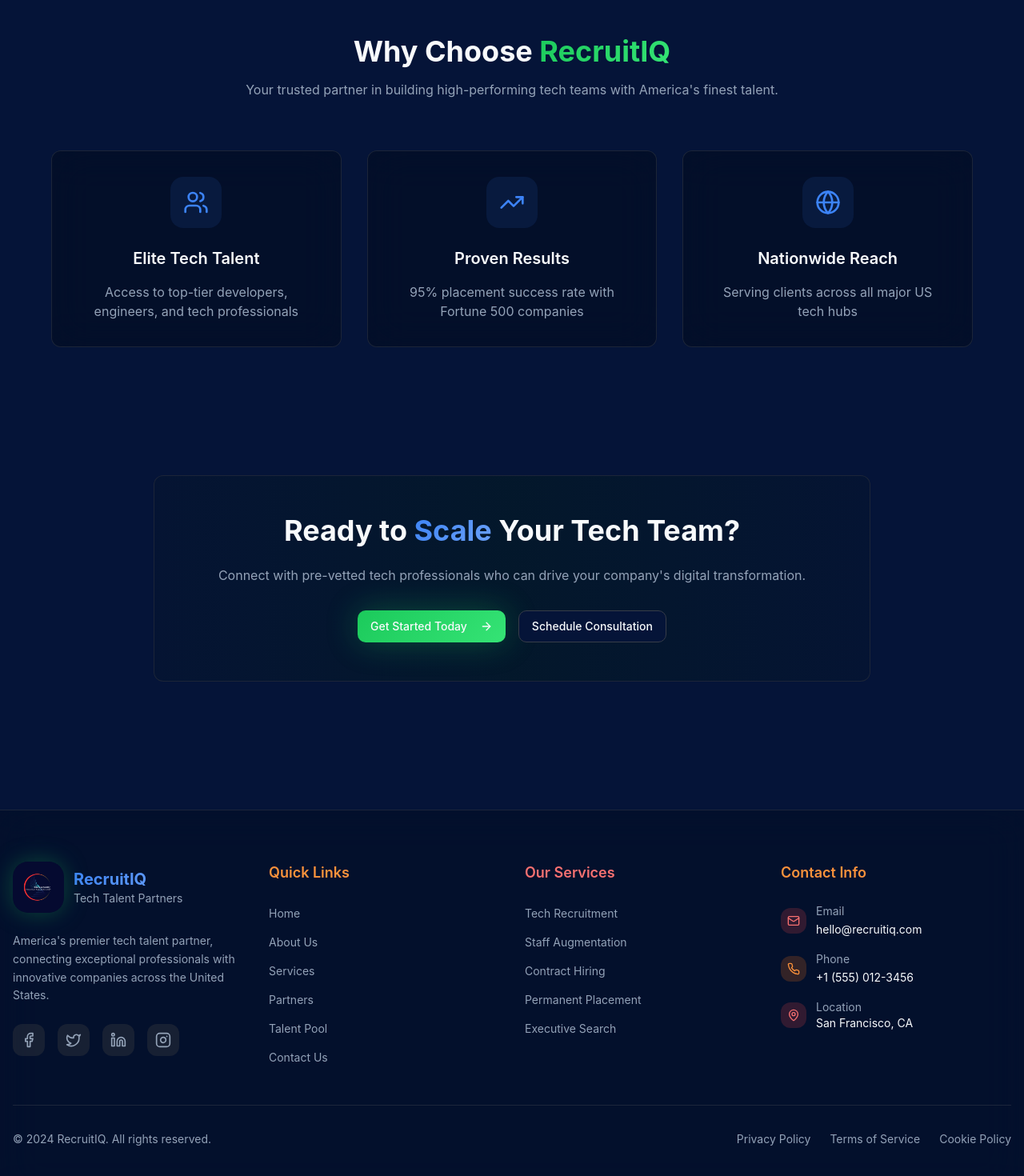
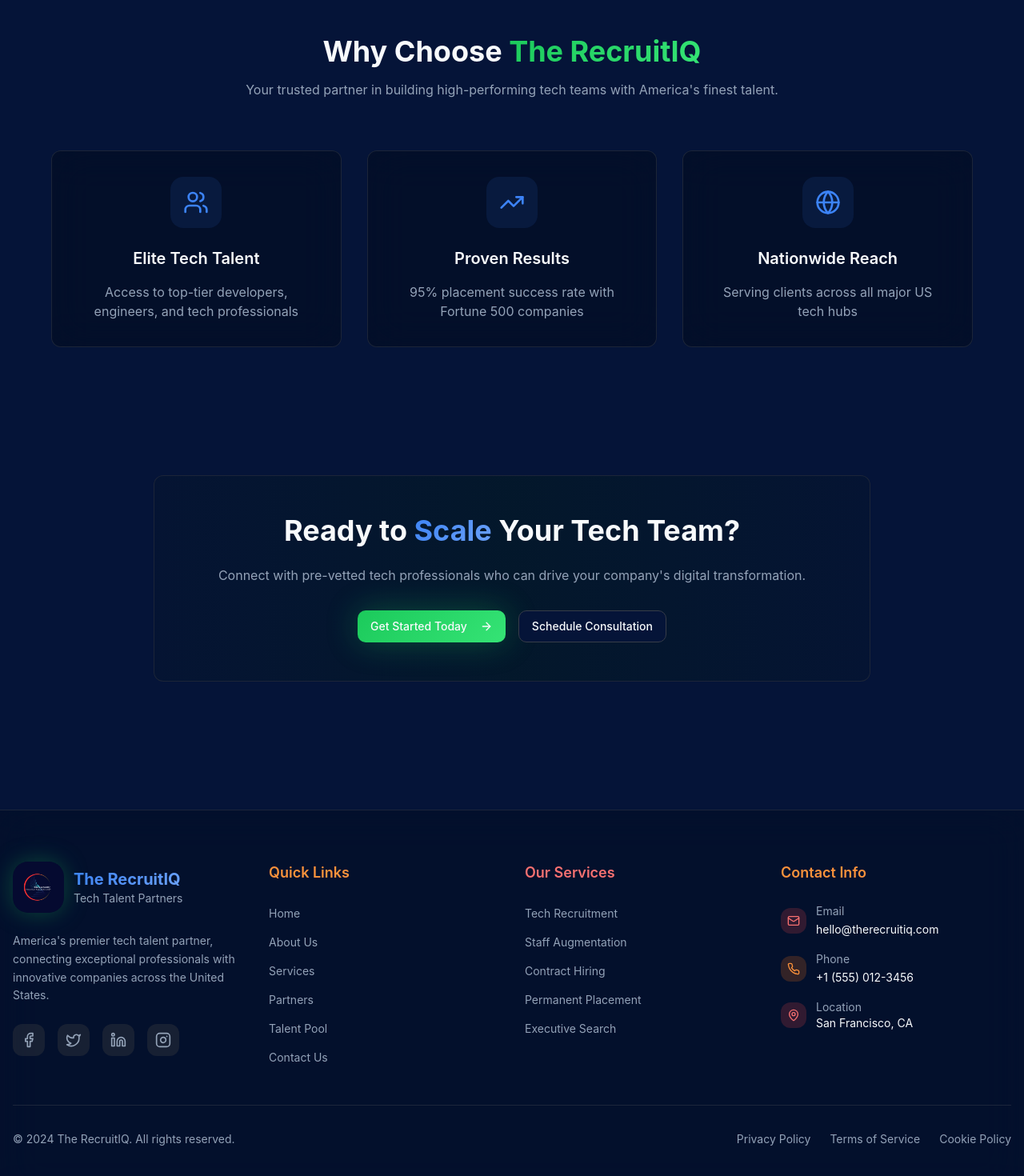
Before and after one commit to RahulAdminRecruitIQ/fluent-design-site, a React (Vite) app: page / in a window 1280 px wide. Shown: the part 956-2426 px from the top of the page at 80% size. Built offline with nearby package versions, Linux system fonts and the light colour scheme.

Commit message:
Update company name from RecruitIQ to The RecruitIQ

```diff
--- a/src/components/Footer.tsx
+++ b/src/components/Footer.tsx
@@ -39,7 +39,7 @@ const Footer = () => {
                 className="w-16 h-16 logo-animated-small"
               />
               <div className="ml-3">
-                <h3 className="text-xl font-bold text-gradient-primary">RecruitIQ</h3>
+                <h3 className="text-xl font-bold text-gradient-primary">The RecruitIQ</h3>
                 <p className="text-sm text-muted-foreground">Tech Talent Partners</p>
               </div>
             </div>
@@ -104,8 +104,8 @@ const Footer = () => {
                 </div>
                 <div>
                   <p className="text-sm text-muted-foreground">Email</p>
-                  <a href="mailto:hello@recruitiq.com" className="text-sm text-foreground hover:text-red-400 transition-colors">
-                    hello@recruitiq.com
+                  <a href="mailto:hello@therecruitiq.com" className="text-sm text-foreground hover:text-red-400 transition-colors">
+                    hello@therecruitiq.com
                   </a>
                 </div>
               </div>
@@ -137,7 +137,7 @@ const Footer = () => {
         <div className="border-t border-border/50 mt-12 pt-8">
           <div className="flex flex-col md:flex-row justify-between items-center space-y-4 md:space-y-0">
             <div className="text-sm text-muted-foreground">
-              © 2024 RecruitIQ. All rights reserved.
+              © 2024 The RecruitIQ. All rights reserved.
             </div>
             <div className="flex space-x-6 text-sm">
               <Link to="#" className="text-muted-foreground hover:text-orange-400 transition-colors animated-underline">
--- a/src/pages/Home.tsx
+++ b/src/pages/Home.tsx
@@ -1,4 +1,3 @@
-
 import { ArrowRight, Users, TrendingUp, Globe, Shield, CheckCircle, Star } from 'lucide-react';
 import { Button } from '@/components/ui/button';
 import { useNavigate } from 'react-router-dom';
@@ -99,7 +98,7 @@ const Home = () => {
         <div className="max-w-6xl mx-auto">
           <div className="text-center mb-16">
             <h2 className="text-3xl md:text-4xl font-bold mb-4 animate-slide-up">
-              Why Choose <span className="text-gradient-accent">RecruitIQ</span>
+              Why Choose <span className="text-gradient-accent">The RecruitIQ</span>
             </h2>
             <p className="text-muted-foreground max-w-2xl mx-auto animate-slide-up delay-200">
               Your trusted partner in building high-performing tech teams with America's finest talent.
--- a/src/pages/Partners.tsx
+++ b/src/pages/Partners.tsx
@@ -123,7 +123,7 @@ const Partners = () => {
               Partnership <span className="text-gradient-accent">Benefits</span>
             </h2>
             <p className="text-muted-foreground max-w-2xl mx-auto animate-slide-up delay-200">
-              Discover the advantages of partnering with RecruitIQ and our extensive network.
+              Discover the advantages of partnering with The RecruitIQ and our extensive network.
             </p>
           </div>
 
```
